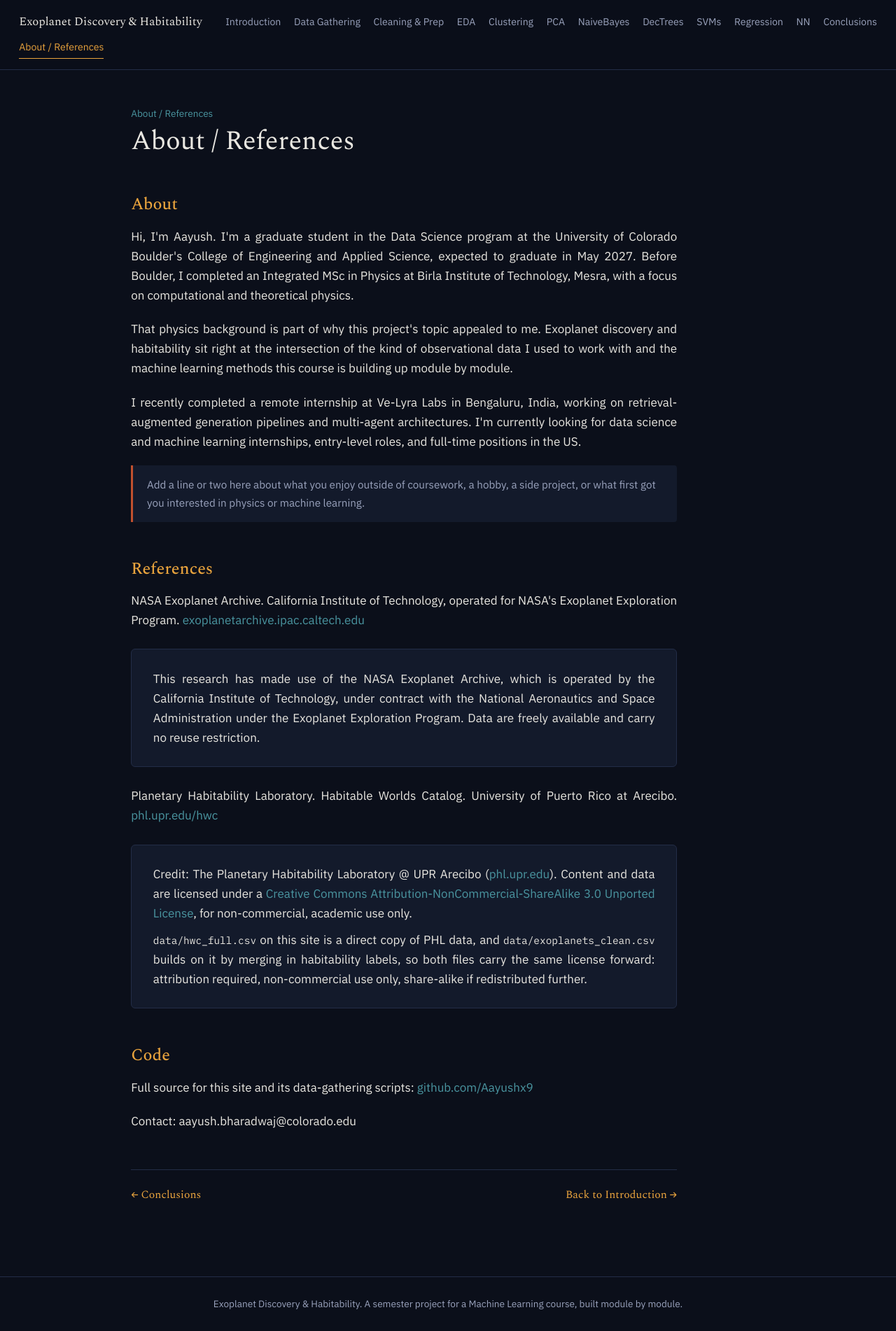
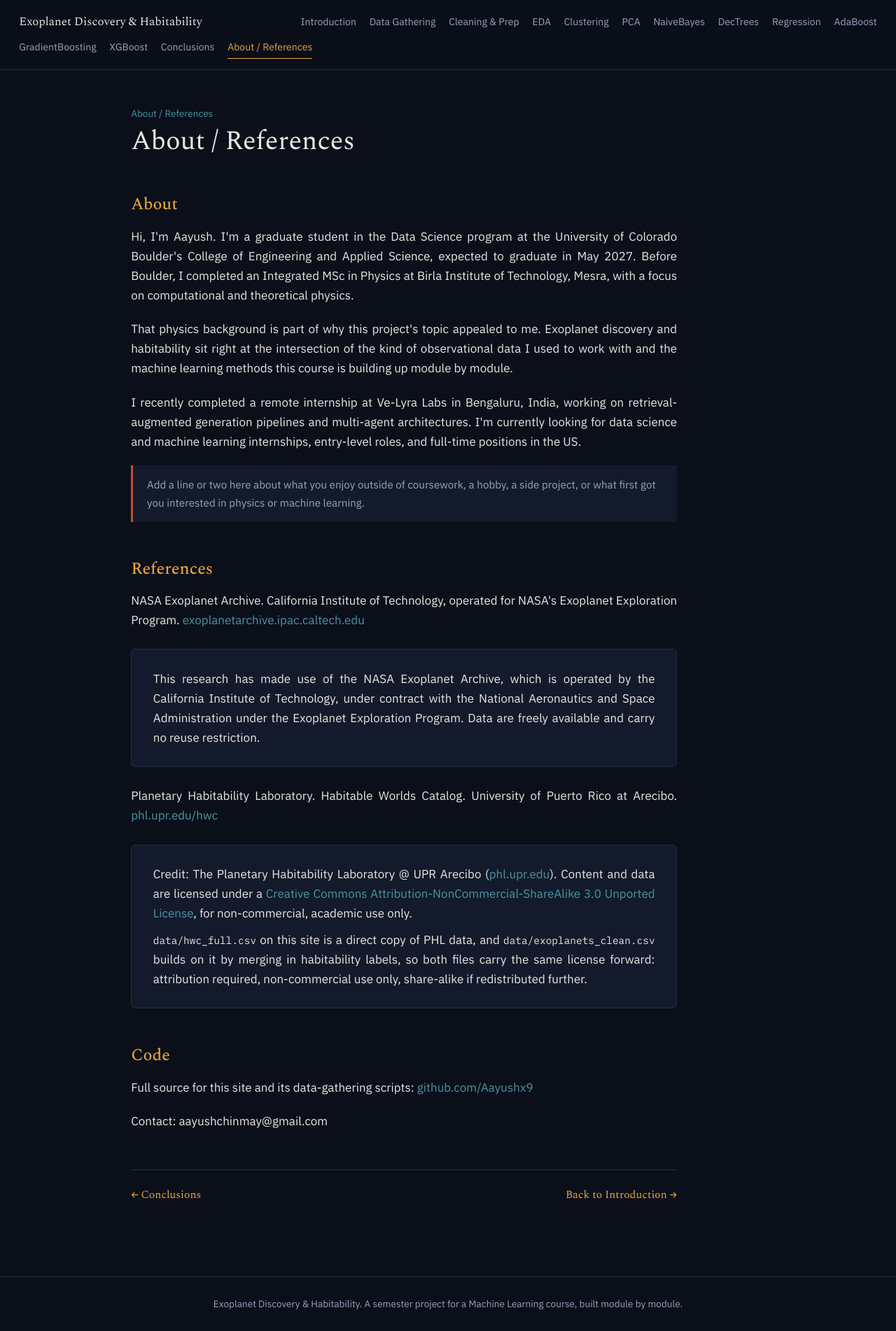
Before and after one commit to Aayushx9/CSCI-5612-ML-Exoplanet-Habitability, a plain HTML site: page about_references.html in a window 1280 px wide. Shown: the whole page at 70% size. Drawn offline with nearby package versions, Linux system fonts and the light colour scheme.

Commit message:
Add files via upload

```diff
--- a/about_references.html
+++ b/about_references.html
@@ -9,7 +9,7 @@
 <link rel="stylesheet" href="style.css">
 </head>
 <body>
-<nav class="topnav"><span class="brand">Exoplanet Discovery &amp; Habitability</span><a href="index.html">Introduction</a><a href="data_gathering.html">Data Gathering</a><a href="cleaning_prep.html">Cleaning &amp; Prep</a><a href="eda.html">EDA</a><a href="clustering.html">Clustering</a><a href="pca.html">PCA</a><a href="naivebayes.html">NaiveBayes</a><a href="dectrees.html">DecTrees</a><a href="svms.html">SVMs</a><a href="regression.html">Regression</a><a href="nn.html">NN</a><a href="conclusions.html">Conclusions</a><a href="about_references.html" class="active">About / References</a></nav><main>
+<nav class="topnav"><span class="brand">Exoplanet Discovery &amp; Habitability</span><a href="index.html">Introduction</a><a href="data_gathering.html">Data Gathering</a><a href="cleaning_prep.html">Cleaning &amp; Prep</a><a href="eda.html">EDA</a><a href="clustering.html">Clustering</a><a href="pca.html">PCA</a><a href="naivebayes.html">NaiveBayes</a><a href="dectrees.html">DecTrees</a><a href="regression.html">Regression</a><a href="adaboost.html">AdaBoost</a><a href="gradientboosting.html">GradientBoosting</a><a href="xgboost.html">XGBoost</a><a href="conclusions.html">Conclusions</a><a href="about_references.html" class="active">About / References</a></nav><main>
   <p class="eyebrow">About / References</p>
   <h1>About / References</h1>
 
@@ -36,7 +36,7 @@
   <h2>Code</h2>
   <p>Full source for this site and its data-gathering scripts: <a href="https://github.com/Aayushx9">github.com/Aayushx9</a></p>
 
-  <p>Contact: aayush.bharadwaj@colorado.edu</p>
+  <p>Contact: aayushchinmay@gmail.com</p>
 <div class="pipeline-nav"><a class="prev" href="conclusions.html">&larr; Conclusions</a><a class="next" href="index.html">Back to Introduction &rarr;</a></div></main>
 <footer>
   Exoplanet Discovery &amp; Habitability. A semester project for a Machine Learning course, built module by module.
```
